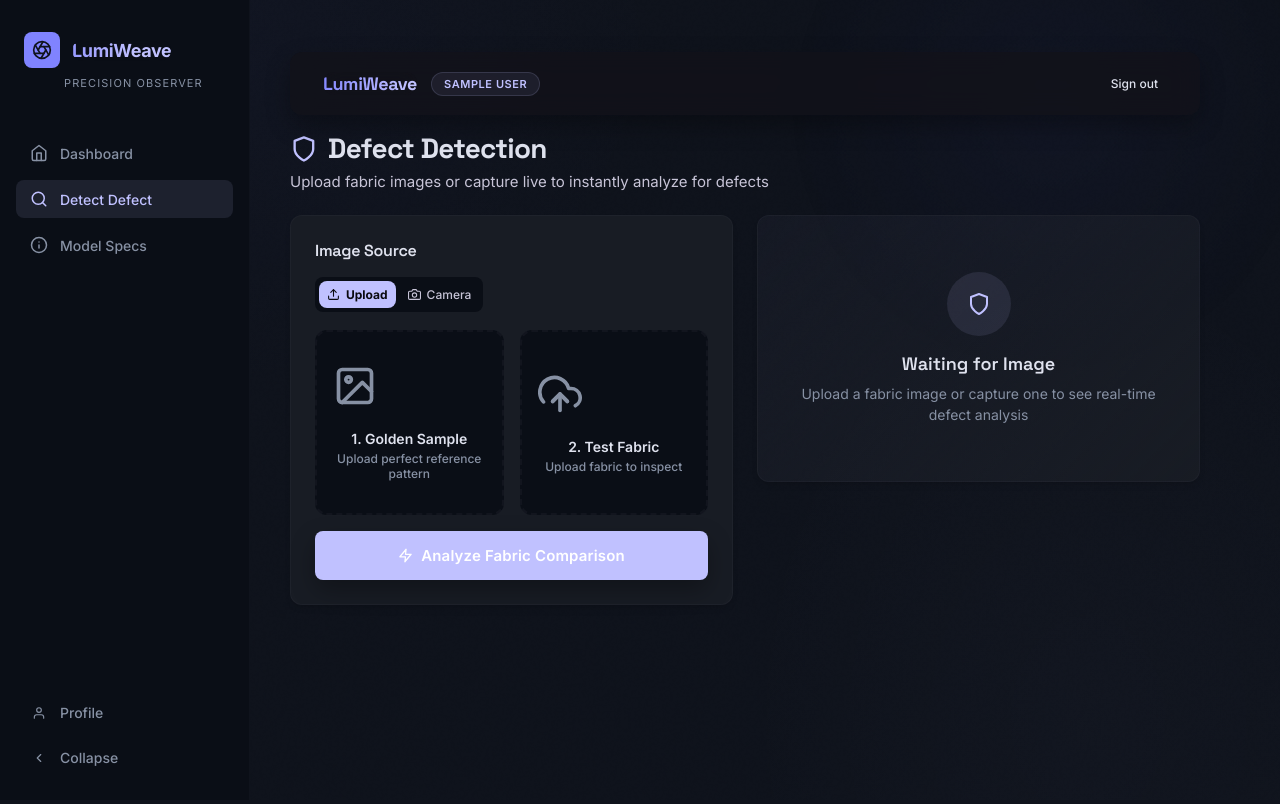
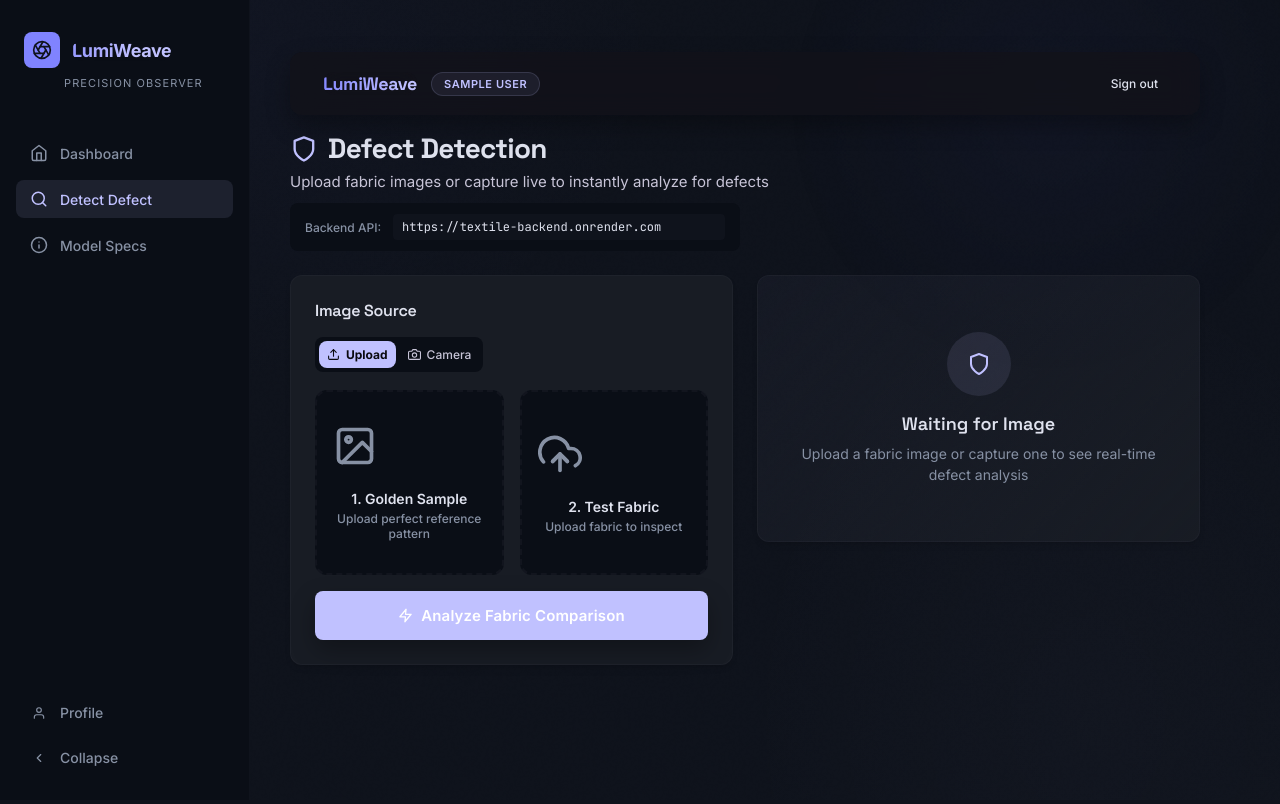
Before and after one commit to Krishna201i/Textile-Pattern-Defect-Detection-System, a React (Vite) app in the folder frontend/: page /detect in a window 1280 px wide. Shown: the top 804 px of the page. Built offline with nearby package versions, Linux system fonts and the light colour scheme; no server answers; the database is empty; sample sign-in values are in the browser's storage.

Commit message:
feat: implement image acquisition components with camera quality assessment and file upload functionality for detection page

```diff
--- a/frontend/src/components/CameraCapture.jsx
+++ b/frontend/src/components/CameraCapture.jsx
@@ -194,7 +194,7 @@ function CameraCapture({
       if (userId) formData.append("owner", userId);
       formData.append("source", source);
 
-      const apiUrl = import.meta.env.VITE_API_URL || "";
+      const apiUrl = localStorage.getItem("VITE_API_URL") || import.meta.env.VITE_API_URL || "https://textile-backend.onrender.com";
       const response = await axios.post(`${apiUrl}/api/predict`, formData, {
         headers: { "Content-Type": "multipart/form-data" },
       });
--- a/frontend/src/components/ImageUpload.jsx
+++ b/frontend/src/components/ImageUpload.jsx
@@ -45,7 +45,7 @@ function ImageUpload({ setResult, setPreview, setRefPreview, setLoading, setErro
     formData.append("source", source);
 
     try {
-      const apiUrl = import.meta.env.VITE_API_URL || "";
+      const apiUrl = localStorage.getItem("VITE_API_URL") || import.meta.env.VITE_API_URL || "https://textile-backend.onrender.com";
       const response = await axios.post(`${apiUrl}/api/predict`, formData, {
         headers: { "Content-Type": "multipart/form-data" },
       });
--- a/frontend/src/pages/DetectPage.jsx
+++ b/frontend/src/pages/DetectPage.jsx
@@ -93,6 +93,39 @@ function DetectPage({ onResult }) {
         <p style={{ color: "var(--text-secondary)", marginTop: "6px", fontSize: "15px" }}>
           Upload fabric images or capture live to instantly analyze for defects
         </p>
+        <div style={{
+          marginTop: "12px",
+          background: "var(--bg-secondary)",
+          border: "1px solid var(--border-color)",
+          borderRadius: "8px",
+          padding: "10px 14px",
+          display: "inline-flex",
+          alignItems: "center",
+          gap: "12px",
+          maxWidth: "450px",
+          width: "100%"
+        }}>
+          <span style={{ fontSize: "12px", color: "var(--text-muted)", fontWeight: 500, whiteSpace: "nowrap" }}>Backend API:</span>
+          <input
+            type="text"
+            placeholder="e.g. https://textile-backend.onrender.com"
+            defaultValue={localStorage.getItem("VITE_API_URL") || import.meta.env.VITE_API_URL || "https://textile-backend.onrender.com"}
+            onChange={(e) => {
+              localStorage.setItem("VITE_API_URL", e.target.value);
+            }}
+            style={{
+              background: "var(--bg-primary)",
+              border: "1px solid var(--border-color)",
+              borderRadius: "4px",
+              padding: "4px 8px",
+              color: "var(--text-primary)",
+              fontSize: "12px",
+              flex: 1,
+              outline: "none",
+              fontFamily: '"JetBrains Mono", monospace'
+            }}
+          />
+        </div>
       </div>
 
       <div className="content-grid">
```
